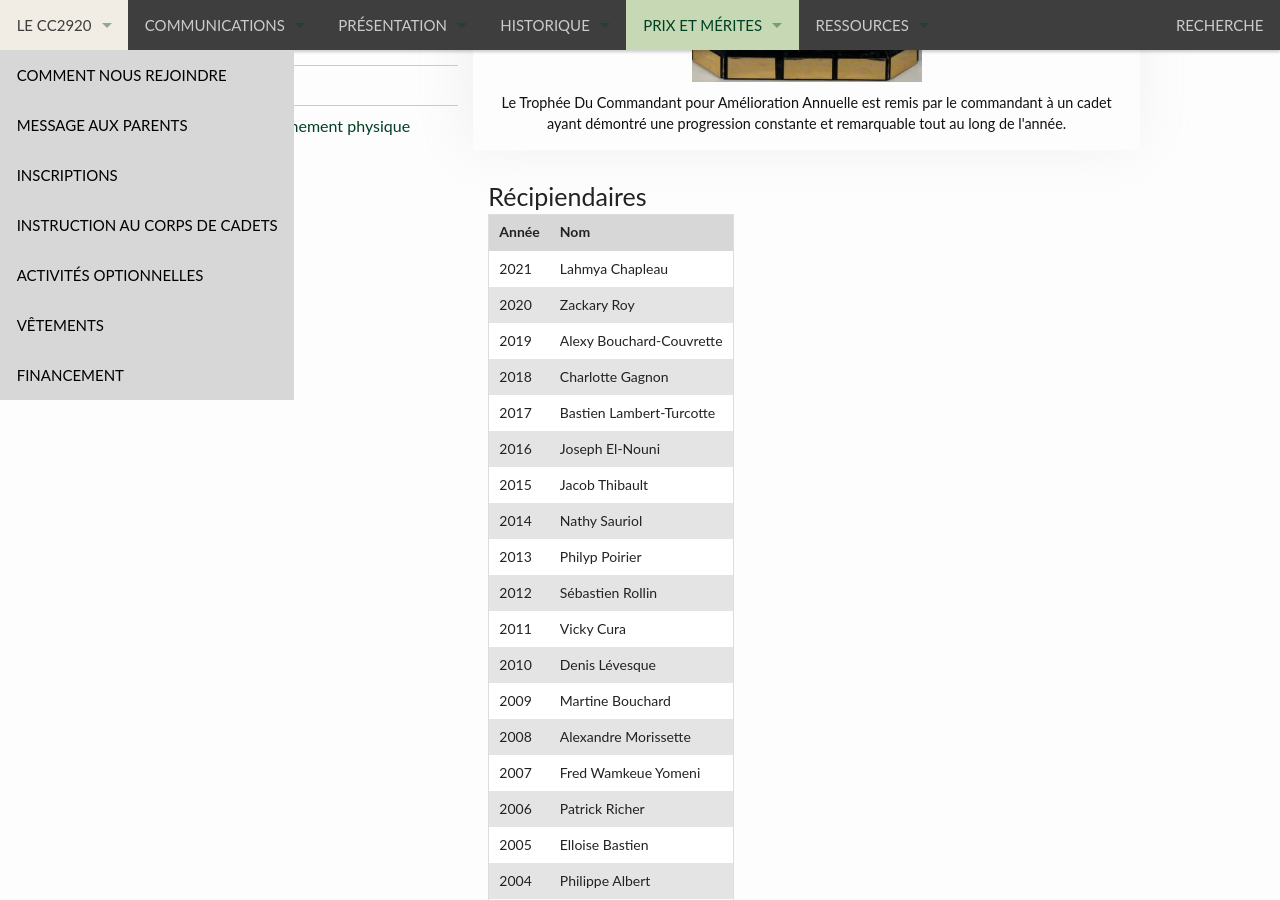
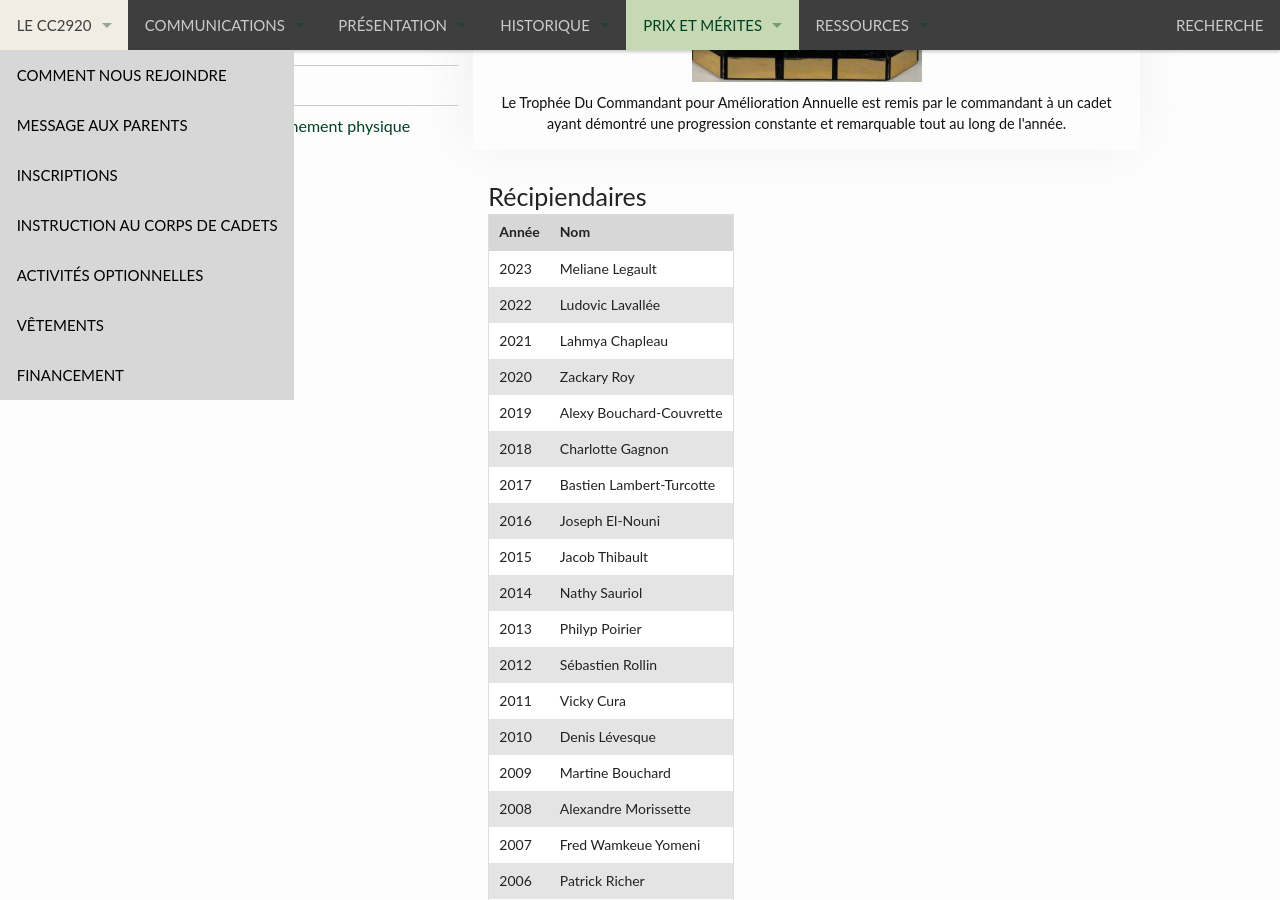
Before and after one commit to CC2920/web, a Jekyll site: the page built from _prix/plaques-trophees/amelioration-annuelle.md, in a window 1280 px wide and 900 px high, scrolled down 958 px. Built offline with Jekyll 4.4.1, drawn with Linux system fonts in a browser that asks for light colours.

Commit message:
Update amelioration-annuelle.md

```diff
--- a/_prix/plaques-trophees/amelioration-annuelle.md
+++ b/_prix/plaques-trophees/amelioration-annuelle.md
@@ -14,6 +14,8 @@ prix:
 
 | Année | Nom |
 | --- | --- |
+| 2023 | Meliane Legault |
+| 2022 | Ludovic Lavallée |
 | 2021 | Lahmya Chapleau |
 | 2020 | Zackary Roy |
 | 2019 | Alexy Bouchard-Couvrette |
```
